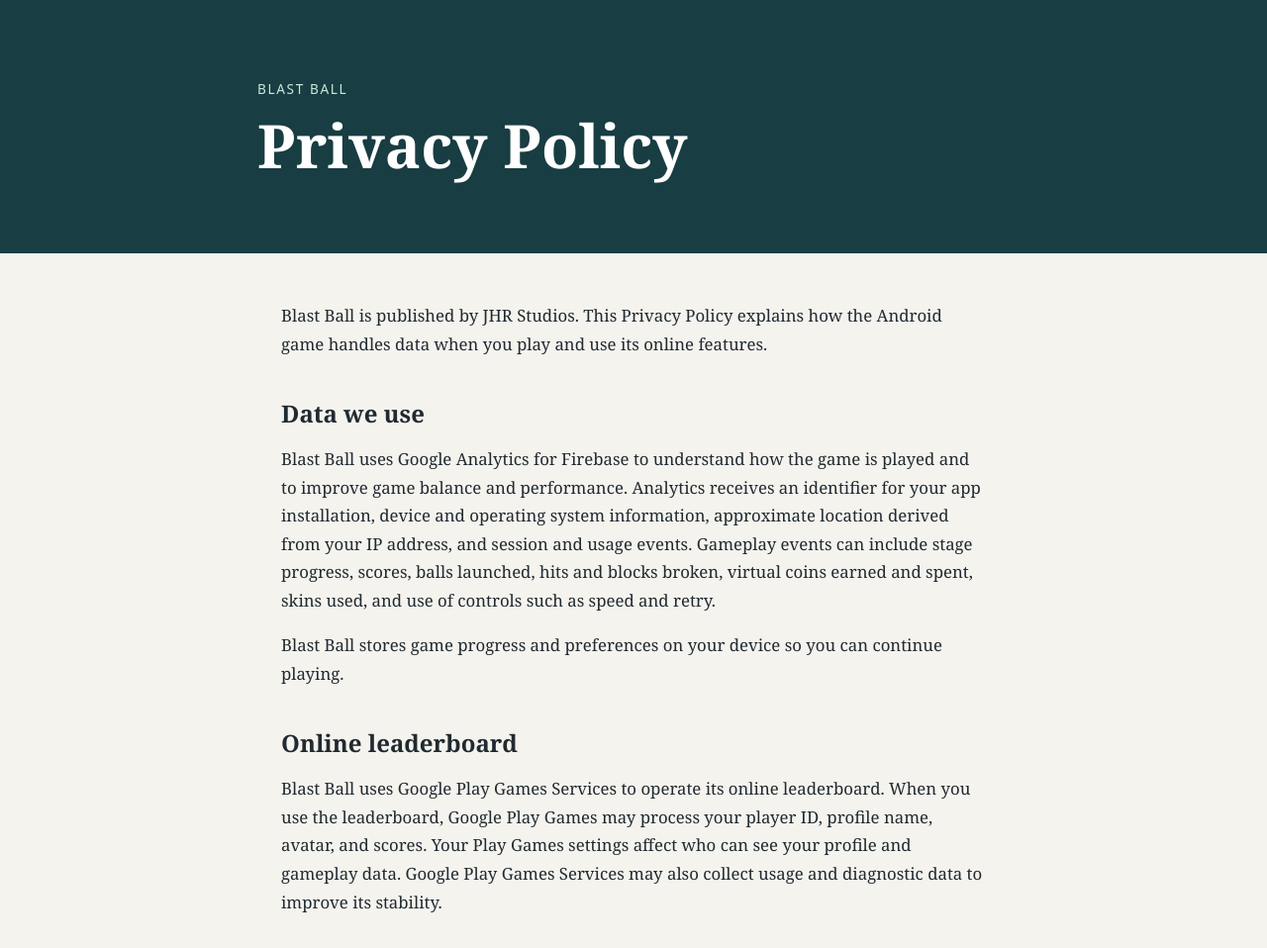
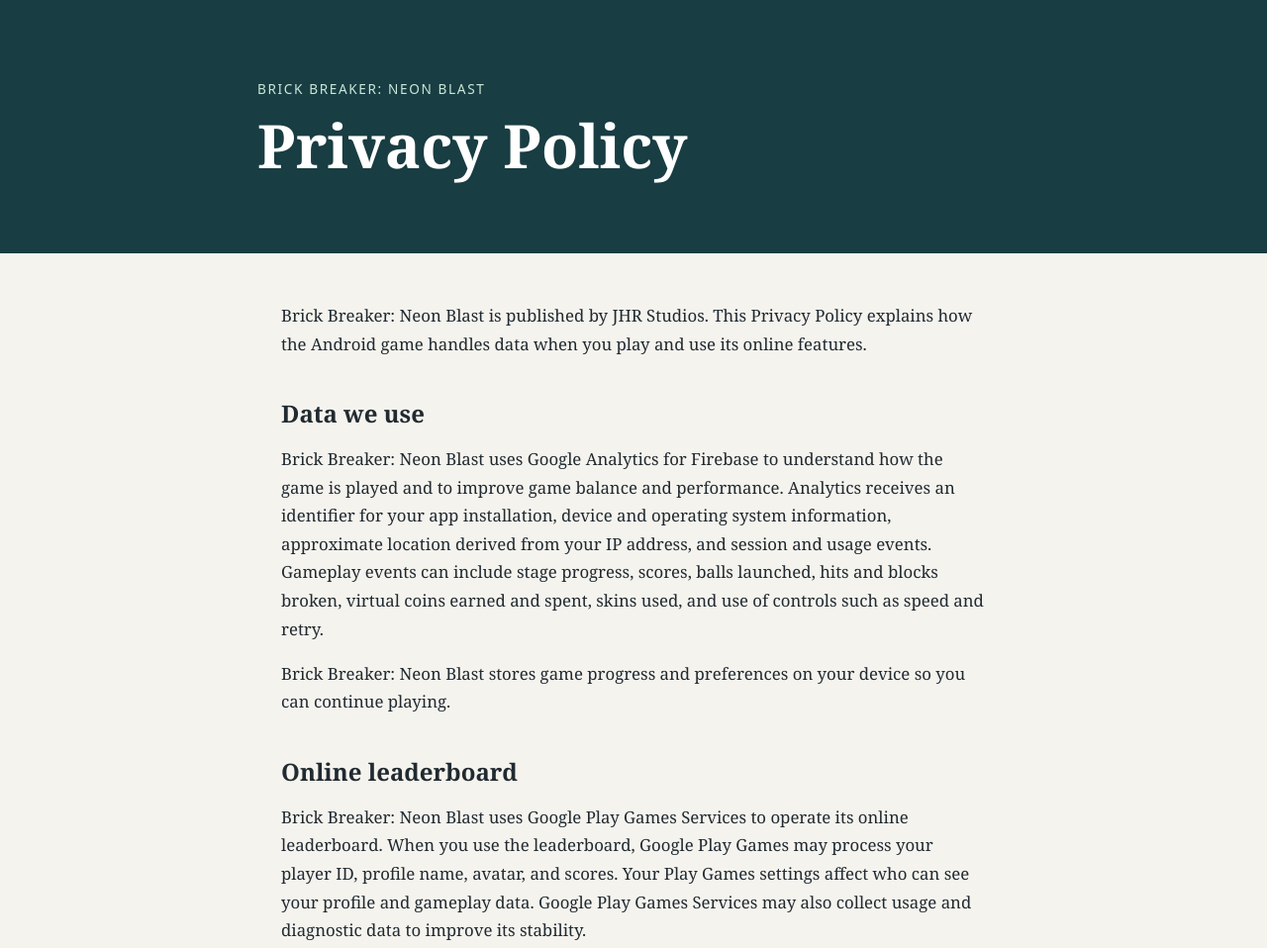
Before and after one commit to pixel-jh/blast-ball-privacy, a plain HTML site: page index.html in a window 1280 px wide. Shown: the top 958 px of the page at 99% size. Drawn offline with Linux system fonts and the light colour scheme.

Commit message:
Rename game to Brick Breaker: Neon Blast

```diff
--- a/index.html
+++ b/index.html
@@ -3,7 +3,7 @@
 <head>
   <meta charset="utf-8">
   <meta name="viewport" content="width=device-width, initial-scale=1">
-  <title>Privacy Policy | Blast Ball</title>
+  <title>Privacy Policy | Brick Breaker: Neon Blast</title>
   <style>
     :root { color-scheme: light; font-family: Georgia, serif; color: #202a30; background: #f5f3ee; }
     * { box-sizing: border-box; }
@@ -20,18 +20,18 @@
 </head>
 <body>
   <header>
-    <p>Blast Ball</p>
+    <p>Brick Breaker: Neon Blast</p>
     <h1>Privacy Policy</h1>
   </header>
   <main>
-    <p>Blast Ball is published by JHR Studios. This Privacy Policy explains how the Android game handles data when you play and use its online features.</p>
+    <p>Brick Breaker: Neon Blast is published by JHR Studios. This Privacy Policy explains how the Android game handles data when you play and use its online features.</p>
 
     <h2>Data we use</h2>
-    <p>Blast Ball uses Google Analytics for Firebase to understand how the game is played and to improve game balance and performance. Analytics receives an identifier for your app installation, device and operating system information, approximate location derived from your IP address, and session and usage events. Gameplay events can include stage progress, scores, balls launched, hits and blocks broken, virtual coins earned and spent, skins used, and use of controls such as speed and retry.</p>
-    <p>Blast Ball stores game progress and preferences on your device so you can continue playing.</p>
+    <p>Brick Breaker: Neon Blast uses Google Analytics for Firebase to understand how the game is played and to improve game balance and performance. Analytics receives an identifier for your app installation, device and operating system information, approximate location derived from your IP address, and session and usage events. Gameplay events can include stage progress, scores, balls launched, hits and blocks broken, virtual coins earned and spent, skins used, and use of controls such as speed and retry.</p>
+    <p>Brick Breaker: Neon Blast stores game progress and preferences on your device so you can continue playing.</p>
 
     <h2>Online leaderboard</h2>
-    <p>Blast Ball uses Google Play Games Services to operate its online leaderboard. When you use the leaderboard, Google Play Games may process your player ID, profile name, avatar, and scores. Your Play Games settings affect who can see your profile and gameplay data. Google Play Games Services may also collect usage and diagnostic data to improve its stability.</p>
+    <p>Brick Breaker: Neon Blast uses Google Play Games Services to operate its online leaderboard. When you use the leaderboard, Google Play Games may process your player ID, profile name, avatar, and scores. Your Play Games settings affect who can see your profile and gameplay data. Google Play Games Services may also collect usage and diagnostic data to improve its stability.</p>
 
     <h2>Google services and data sharing</h2>
     <p>Google handles data through Google Analytics for Firebase, BigQuery, and Google Play Games Services. Google Analytics support representatives can access Analytics data when needed to resolve technical issues. We export Analytics events to Google Cloud BigQuery daily for gameplay and balance analysis. The BigQuery dataset is located in the United States.</p>
@@ -43,11 +43,11 @@
     <p>Google Analytics for Firebase and Google Play Games Services encrypt data in transit.</p>
 
     <h2>Your choices and contact</h2>
-    <p>You can manage or delete Blast Ball data held by Google Play Games through your Google Play Games profile settings. For privacy inquiries, contact JHR Studios at <a href="mailto:jhrstudio.testes@gmail.com">jhrstudio.testes@gmail.com</a>.</p>
+    <p>You can manage or delete Brick Breaker: Neon Blast data held by Google Play Games through your Google Play Games profile settings. For privacy inquiries, contact JHR Studios at <a href="mailto:jhrstudio.testes@gmail.com">jhrstudio.testes@gmail.com</a>.</p>
 
     <h2>Updates to this policy</h2>
     <p>We may update this policy when our data practices change. The current version will be available on this page.</p>
-    <footer><p>Last updated <time datetime="2026-11-23">November 23, 2026</time>.</p></footer>
+    <footer><p>Last updated <time datetime="2026-11-24">November 24, 2026</time>.</p></footer>
   </main>
 </body>
 </html>
```
